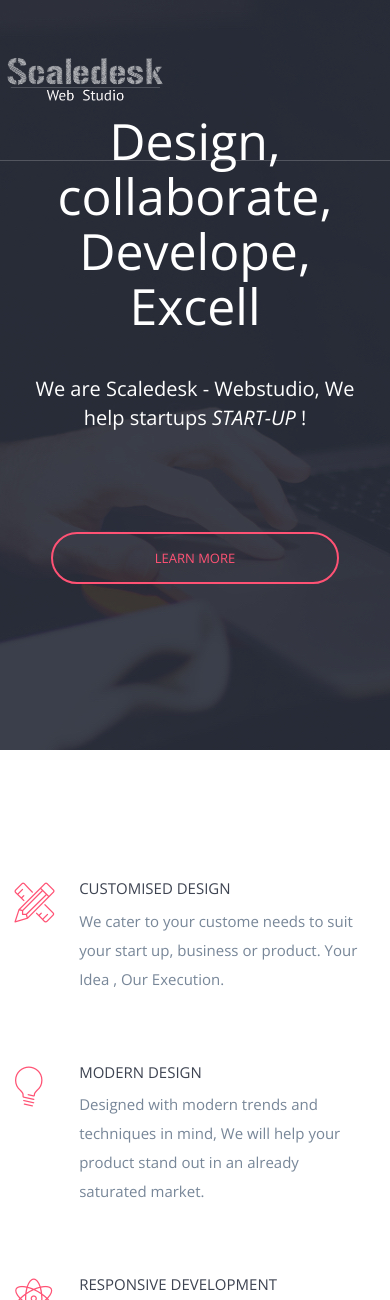
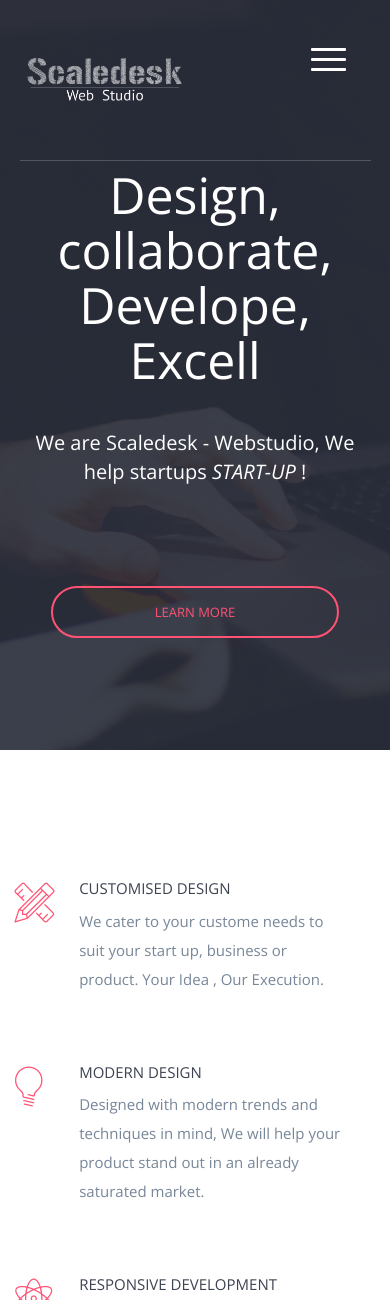
Before and after one commit to Scaledesk/scaledesk_landingpage, a PHP site: page / in a window 390 px wide. Shown: the top 1300 px of the page. Run offline with PHP 8.4, Linux system fonts and the light colour scheme; some libraries are stand-ins or nearby versions.

Commit message:
Corrected responsiveness of header

```diff
--- a/css/queries.css
+++ b/css/queries.css
@@ -75,6 +75,8 @@
 		-webkit-transition: all 300ms ease-in-out;
 		transition: all 300ms ease-in-out
 	}
+
+    header ul.primary-nav li a{ font-size: 25px !important;}
 
 	nav ul li {
 		margin-bottom: 25px
--- a/index.html
+++ b/index.html
@@ -30,11 +30,14 @@
     <!-- page slide css-->
   <!--   <link rel="stylesheet" href="pointy-slider/css/reset.css"> -->
     <link rel="stylesheet" href="pointy-slider/css/style.css"> <!-- Resource style -->
+
+
     <link rel="stylesheet" href="vertical-timeline/css/style.css">
 
 <!--    Main Styles.css File-->
 
      <link rel="stylesheet" href="css/styles.css">
+     <link rel="stylesheet" href="css/queries.css">
 
     <link rel="stylesheet" href="http://maxcdn.bootstrapcdn.com/font-awesome/4.3.0/css/font-awesome.min.css">
     <script src="js/vendor/modernizr-2.8.3-respond-1.4.2.min.js"></script>
--- a/js/scripts.js
+++ b/js/scripts.js
@@ -57,7 +57,7 @@ $(document).ready(function() {
 				$('section.navigation').addClass('fixed');
 				$('header').css({
 					"border-bottom": "none",
-					"padding": "5px 0"
+					"padding": "15px 0"
 				});
 				$('header .member-actions').css({
 					"top": "26px",
```
Also changed, not shown: README.md.
